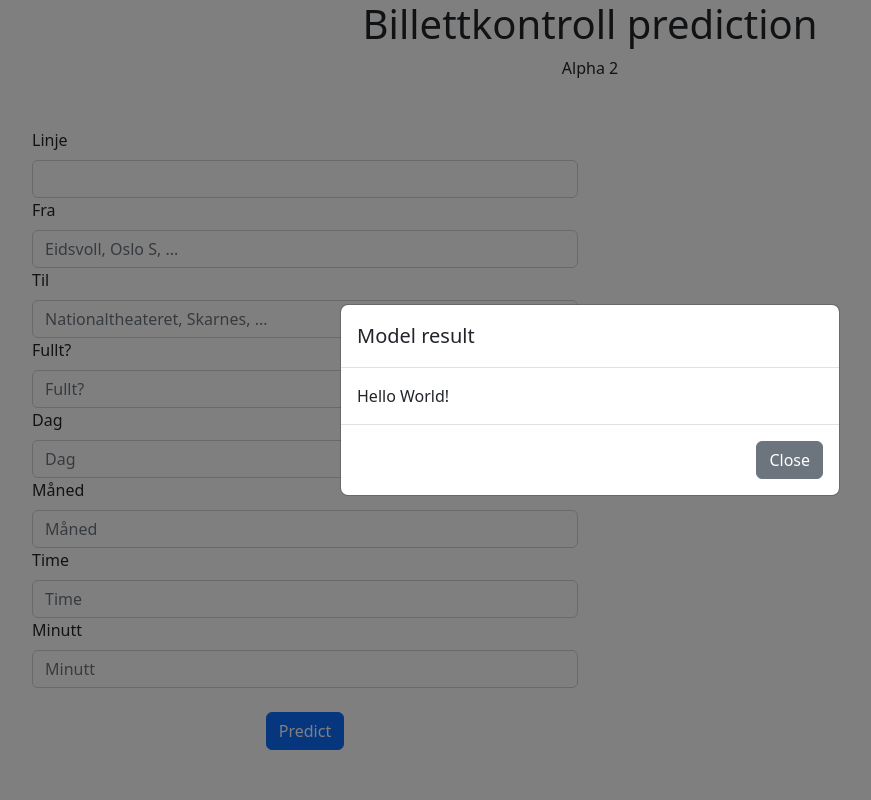
After one commit to sigzug/Billettkontroll-AI, a Flask app: page /modal in a window 1280 px wide. The commit adds this page. Shown: the whole page, without its empty margins (50-921 px from the left). Run offline with Flask 2, Linux system fonts and the light colour scheme; lists and menus that the app fills with data are empty; parts of the project's set-up code (start-up, migrations or seed data) failed here and were passed over; some libraries are stand-ins or nearby versions.

Commit message:
Added modal
Added so a list of linjer is now shown, gotten from the category list on the server. This will be replicated for all other categories.

Added modal for showing result of prediction. Much more user friendly and easier to use.

```diff
--- a/deploy.py
+++ b/deploy.py
@@ -30,10 +30,23 @@ app = Flask(__name__)
 
 model = pk.load(open('./models/model.pkl', 'rb'))
 
+def getLinjer():
+    linjeCat = pk.load(open("./categories/linjeCat.pkl", 'rb'))
+    linjer = list(linjeCat.categories)
+    linjer = [l.upper() for l in linjer]
+
+    return linjer
+    #return render_template('index.html', linje_list=linjer)
+
+def getCats():
+    linjer = getLinjer()
+
+    return render_template('index.html', linje_list=linjer)
+
 @app.route('/')
 def home():
-    return render_template('index.html')
-
+    return getCats()
+    #return render_template('index.html')
 
 @app.route('/predict', methods=['POST'])
 def predict():
@@ -66,15 +79,12 @@ def predict():
     else:
         output = "Nei, det er liten sannsynlighet for å bli kontrollert"
 
-    return render_template('index.html', prediction_text=f"The models says: {output}")
+    return render_template('modal.html', modal_text=output)
+    #return render_template('index.html', prediction_text=f"The models says: {output}")
 
-
-@app.route('/linje', methods=['GET'])
-def getLinje():
-    linjeCat = pk.load(open("./categories/linjeCat.pkl", 'rb'))
-    linjer = list(linjeCat.categories)
-    return render_template('index.html', linje_list=linjer)
-
+@app.route('/modal')
+def modal():
+    return render_template('modal.html', modal_text='Hello World!')
 
 
 if __name__ == "__main__":
--- a/templates/index.html
+++ b/templates/index.html
@@ -5,8 +5,13 @@
     <meta http-equiv="X-UA-Compatible" content="IE=edge">
     <meta name="viewport" content="width=device-width, initial-scale=1.0">
 
-    <!-- CSS only -->
+    <!-- JQuery install -->
+    <script src="https://ajax.googleapis.com/ajax/libs/jquery/3.6.1/jquery.min.js"></script>
+
+    <!-- Bootstrap -->
     <link href="https://cdn.jsdelivr.net/npm/bootstrap@5.2.3/dist/css/bootstrap.min.css" rel="stylesheet" integrity="sha384-rbsA2VBKQhggwzxH7pPCaAqO46MgnOM80zW1RWuH61DGLwZJEdK2Kadq2F9CUG65" crossorigin="anonymous">
+    <script src="https://cdnjs.cloudflare.com/ajax/libs/jquery-modal/0.9.1/jquery.modal.min.js"></script>
+
     <title>Billettkontroll</title>
 </head>
 <body>
@@ -21,9 +26,9 @@
                     <div class="form-group">
                         <label for="linje" class="form-label">Linje</label>
                         <!--<input type="text" class="form-control" name="linje" id="linje" placeholder="R10, R11, L12, ..." required="required">-->
-                        <select>
-                            {% for element in linje_list %}
-                                <option value="{{ element }}">{{ element }}</option>
+                        <select name="linje" id="linje" class="selectpicker form-control" required="required">
+                            {% for linje in linje_list %}
+                                <option value="{{ linje }}">{{ linje }}</option>
                             {% endfor %}
                         </select>
                     </div>
@@ -70,10 +75,14 @@
                     </div>
                 </form>
             </div>
+            {% block modal %}{% endblock modal %}
             <div class="col-lg-6">
                 <h4 style="color:Blue;">{{ prediction_text }}</h4>
             </div>
         </div>
     </div>
+
+    <script src="https://cdn.jsdelivr.net/npm/bootstrap@5.2.3/dist/js/bootstrap.bundle.min.js" integrity="sha384-kenU1KFdBIe4zVF0s0G1M5b4hcpxyD9F7jL+jjXkk+Q2h455rYXK/7HAuoJl+0I4" crossorigin="anonymous"></script>
 </body>
+{% block script %}{% endblock %}
 </html>
--- /dev/null
+++ b/templates/modal.html
@@ -0,0 +1,27 @@
+{% extends 'index.html' %}
+{% block modal %}
+<!-- Modal -->
+<div class="modal fade" id="modelModal" tabindex="-1" aria-labelledby="exampleModalLabel" aria-hidden="true">
+    <div class="modal-dialog modal-dialog-centered">
+      <div class="modal-content">
+        <div class="modal-header">
+          <h1 class="modal-title fs-5" id="exampleModalLabel">Model result</h1>
+        </div>
+        <div class="modal-body">
+          {{ modal_text }}
+        </div>
+        <div class="modal-footer">
+          <a href="{{url_for("home")}}" class="btn btn-secondary">Close</a>
+        </div>
+      </div>
+    </div>
+  </div>
+{% endblock %}
+{% block script %}
+<script>
+$(document).ready(function(){
+    console.log("Modal loaded");
+    $("#modelModal").modal("show");
+});
+</script>
+{% endblock %}
```
